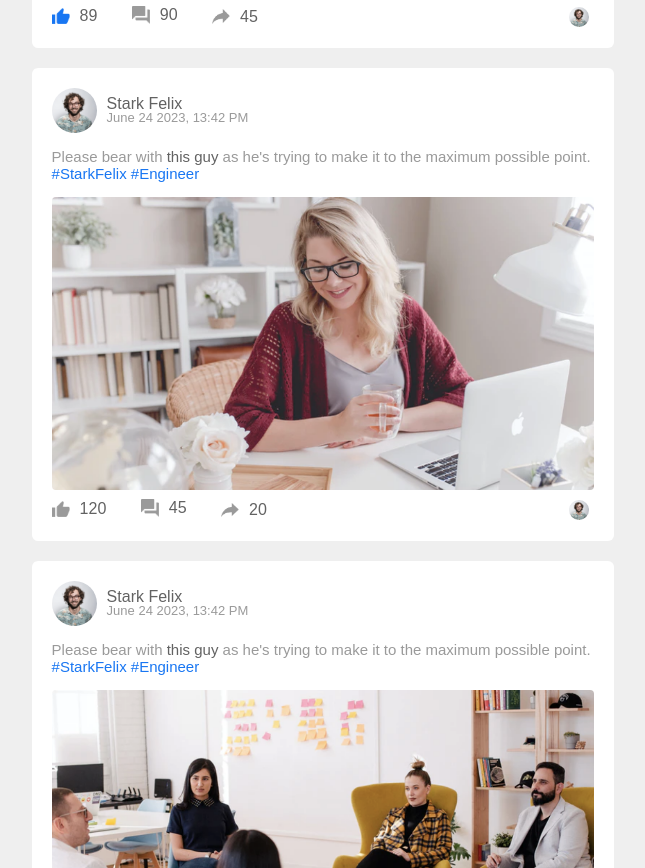
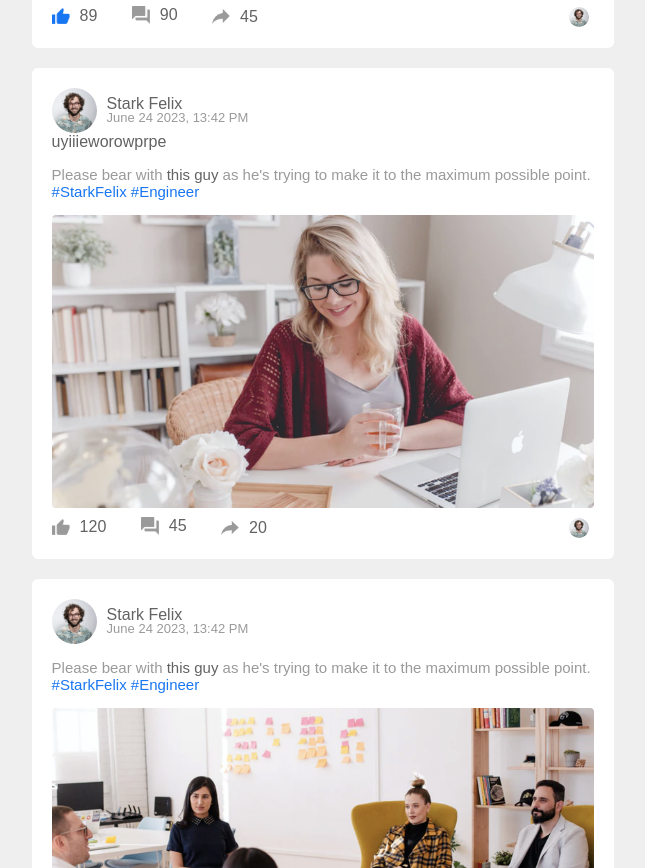
Before and after one commit to JeanFelixHAKIZIMANA/Social-Book, a plain HTML site: page profile.html in a window 1280 px wide. Shown: the part 2541-3409 px from the top of the page, without its empty margins (474-1119 px from the left). Drawn offline with Linux system fonts and the light colour scheme.

Commit message:
feat:adding more features

```diff
--- a/profile.html
+++ b/profile.html
@@ -276,7 +276,7 @@
                     </div>
                 </div>
             </div>
-
+            uyiiieworowprpe
 
             <p class="post-text">Please bear with <span>this guy</span> as he's trying to make it to the maximum
                  possible point. <a href="#">#StarkFelix</a> <a href="#">#Engineer</a></p>
```
